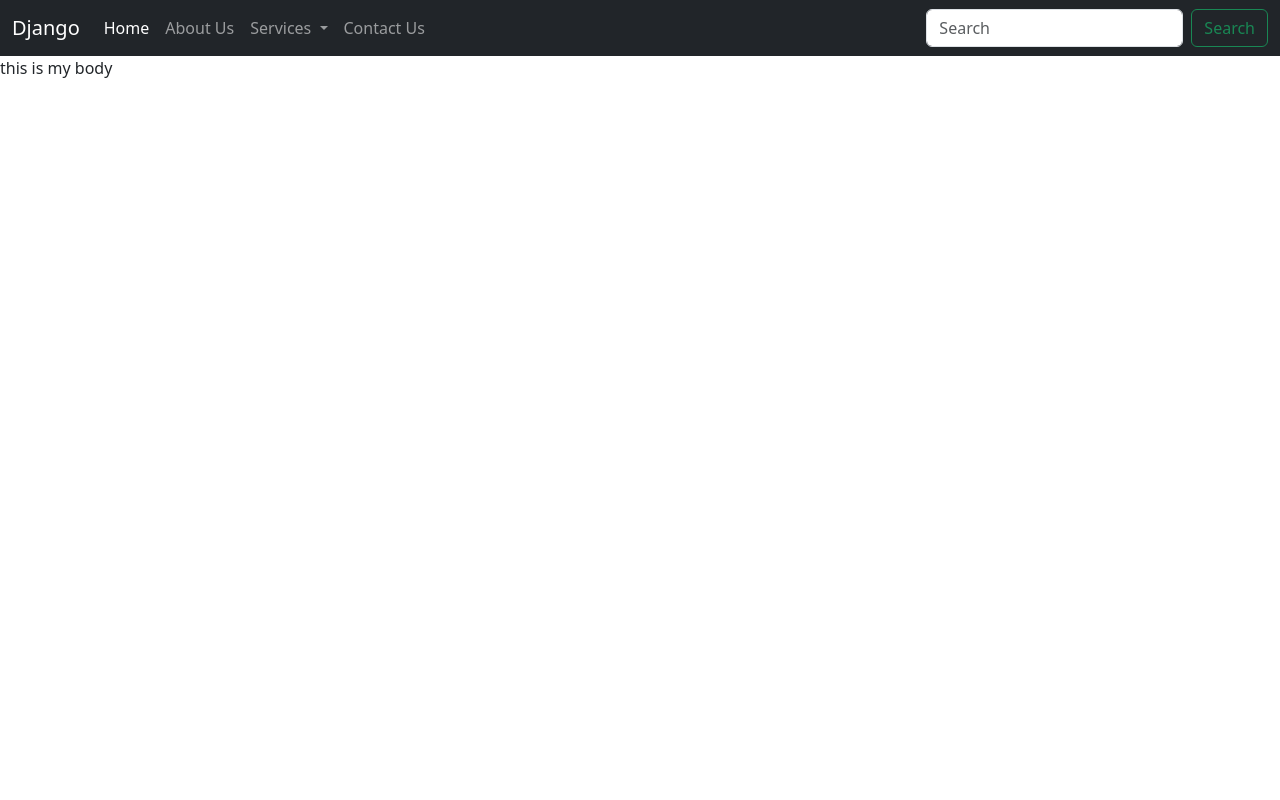
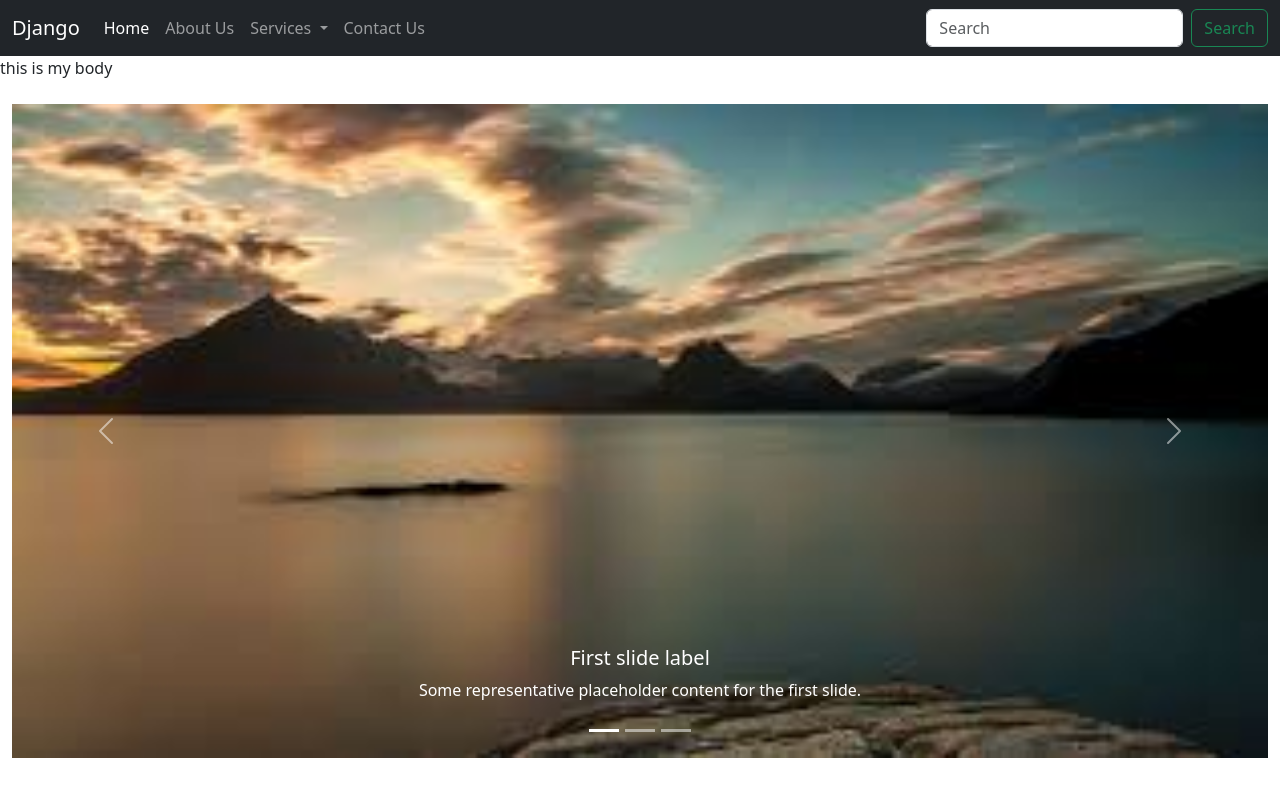
Before and after one commit to Raaz-009/django_p1, a Django app: page / in a window 1280 px wide. Run offline with Django 5.2, Linux system fonts and the light colour scheme.

Commit message:
first commit

```diff
--- a/home/urls.py
+++ b/home/urls.py
@@ -7,6 +7,6 @@ urlpatterns = [
   path("",views.index,name='home'),
   path("about",views.about,name='about'),
   path("services",views.services,name='services'),
-  path("contact",views.contact,name='conatact'),
+  path("contact",views.contact,name='contact'),
 
 ]
--- a/home/views.py
+++ b/home/views.py
@@ -16,4 +16,5 @@ def services(request):
     # return HttpResponse("this is service page")
 
 def contact(request):
-    return HttpResponse("this is contact page")
+    return render(request,'contact.html')
+    #return HttpResponse("this is contact page")
--- a/templates/base.html
+++ b/templates/base.html
@@ -3,7 +3,7 @@
   <head>
     <meta charset="utf-8">
     <meta name="viewport" content="width=device-width, initial-scale=1">
-    <title>{% block title %}{% endblock title %}django demo</title>
+    <title>{% block title %}{% endblock title %}</title>
     <link href="https://cdn.jsdelivr.net/npm/bootstrap@5.3.3/dist/css/bootstrap.min.css" rel="stylesheet" integrity="sha384-QWTKZyjpPEjISv5WaRU9OFeRpok6YctnYmDr5pNlyT2bRjXh0JMhjY6hW+ALEwIH" crossorigin="anonymous">
   </head>
   <body>
@@ -16,7 +16,7 @@
           <div class="collapse navbar-collapse" id="navbarSupportedContent">
             <ul class="navbar-nav me-auto mb-2 mb-lg-0">
               <li class="nav-item">
-                <a class="nav-link active" aria-current="page" href="#">Home</a>
+                <a class="nav-link active" aria-current="page" href="/">Home</a>
               </li>
               <li class="nav-item">
                 <a class="nav-link" href="/about">About Us</a>
--- /dev/null
+++ b/templates/contact.html
@@ -0,0 +1,6 @@
+{%extends "base.html"%}
+{%block title%}Contact{%endblock title%}
+{%block body%}
+<h2>This is contact</h2>
+
+{%endblock body%}
--- a/templates/index.html
+++ b/templates/index.html
@@ -2,4 +2,46 @@
 {% block title %}Home{% endblock title %}Home
 {% block body %}
 this  is my body
+
+<div class="container-fluid my-4">
+    <div id="carouselExampleCaptions" class="carousel slide">
+        <div class="carousel-indicators">
+          <button type="button" data-bs-target="#carouselExampleCaptions" data-bs-slide-to="0" class="active" aria-current="true" aria-label="Slide 1"></button>
+          <button type="button" data-bs-target="#carouselExampleCaptions" data-bs-slide-to="1" aria-label="Slide 2"></button>
+          <button type="button" data-bs-target="#carouselExampleCaptions" data-bs-slide-to="2" aria-label="Slide 3"></button>
+        </div>
+        <div class="carousel-inner">
+          <div class="carousel-item active">
+            <img src="/static/img/cr1.jpeg" class="d-block w-100" alt="...">
+            <div class="carousel-caption d-none d-md-block">
+              <h5>First slide label</h5>
+              <p>Some representative placeholder content for the first slide.</p>
+            </div>
+          </div>
+          <div class="carousel-item">
+            <img src="/static/img/cr2.jpeg" class="d-block w-100" alt="...">
+            <div class="carousel-caption d-none d-md-block">
+              <h5>Second slide label</h5>
+              <p>Some representative placeholder content for the second slide.</p>
+            </div>
+          </div>
+          <div class="carousel-item">
+            <img src="/static/img/cr3.jpeg" class="d-block w-100" alt="...">
+            <div class="carousel-caption d-none d-md-block">
+              <h5>Third slide label</h5>
+              <p>Some representative placeholder content for the third slide.</p>
+            </div>
+          </div>
+        </div>
+        <button class="carousel-control-prev" type="button" data-bs-target="#carouselExampleCaptions" data-bs-slide="prev">
+          <span class="carousel-control-prev-icon" aria-hidden="true"></span>
+          <span class="visually-hidden">Previous</span>
+        </button>
+        <button class="carousel-control-next" type="button" data-bs-target="#carouselExampleCaptions" data-bs-slide="next">
+          <span class="carousel-control-next-icon" aria-hidden="true"></span>
+          <span class="visually-hidden">Next</span>
+        </button>
+      </div>
+</div>
+
 {% endblock body %}
--- a/templates/services.html
+++ b/templates/services.html
@@ -1,5 +1,6 @@
 {% extends "base.html" %}
 
 {% block body %}
+{%block title%}Services{%endblock title%}
 this is services page
 {% endblock body %}
```
Also changed, not shown: static/img/cr1.jpeg (added), static/img/cr2.jpeg (added), static/img/cr3.jpeg (added).
